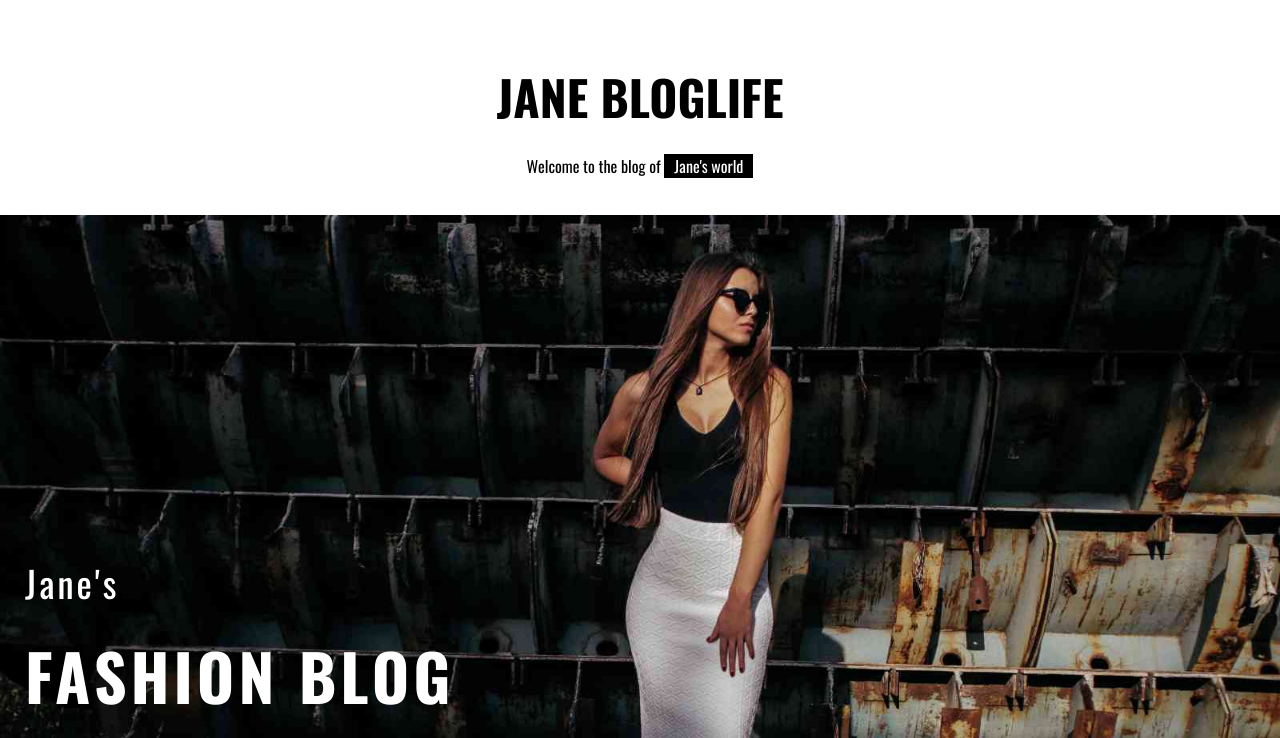
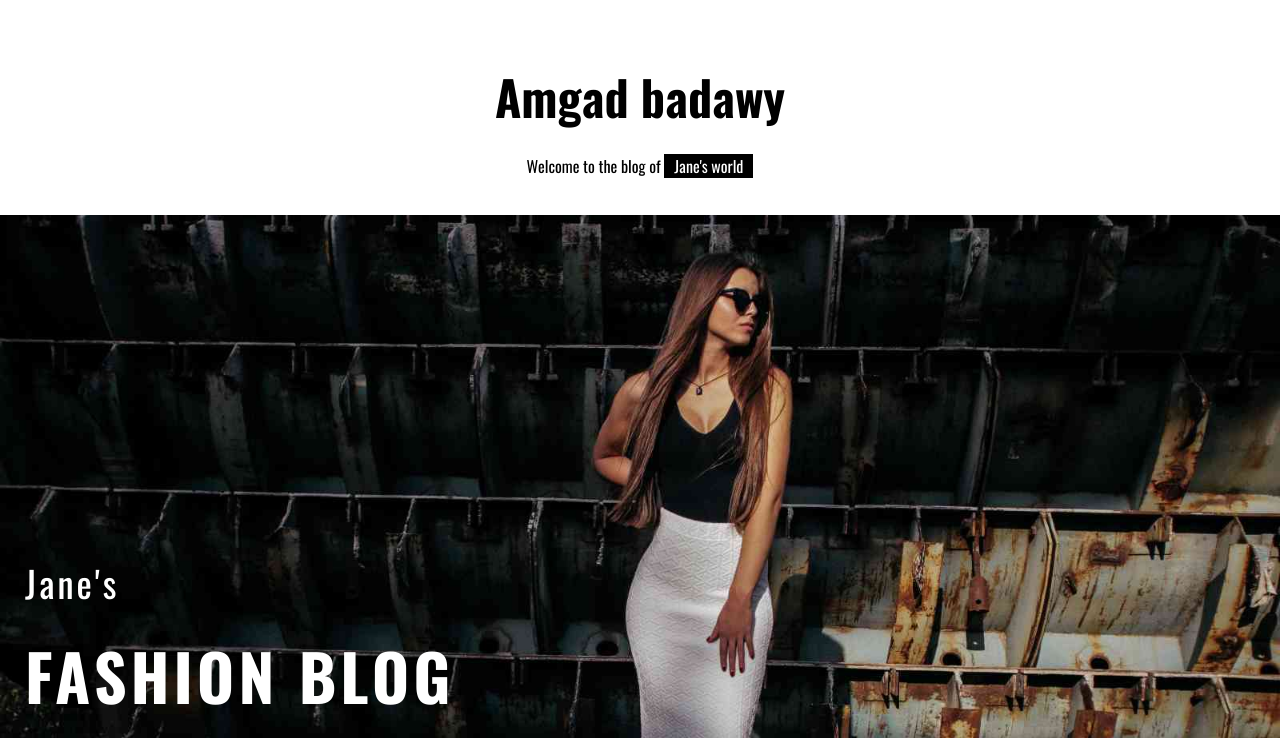
Before and after one commit to AmgadBadawy/project1, a plain HTML site: page index.html in a window 1280 px wide. Shown: the part 44-782 px from the top of the page. Drawn offline with Linux system fonts and the light colour scheme.

Commit message:
virsion2

```diff
--- a/index.html
+++ b/index.html
@@ -27,7 +27,7 @@
 
     <!-- start textbox -->
     <div id="textbox">
-        <h1>JANE BLOGLIFE</h1>
+        <h1>Amgad badawy</h1>
         <p>Welcome to the blog of <span>Jane's world</span></p>
     </div>
     <!-- end textbox -->
```
